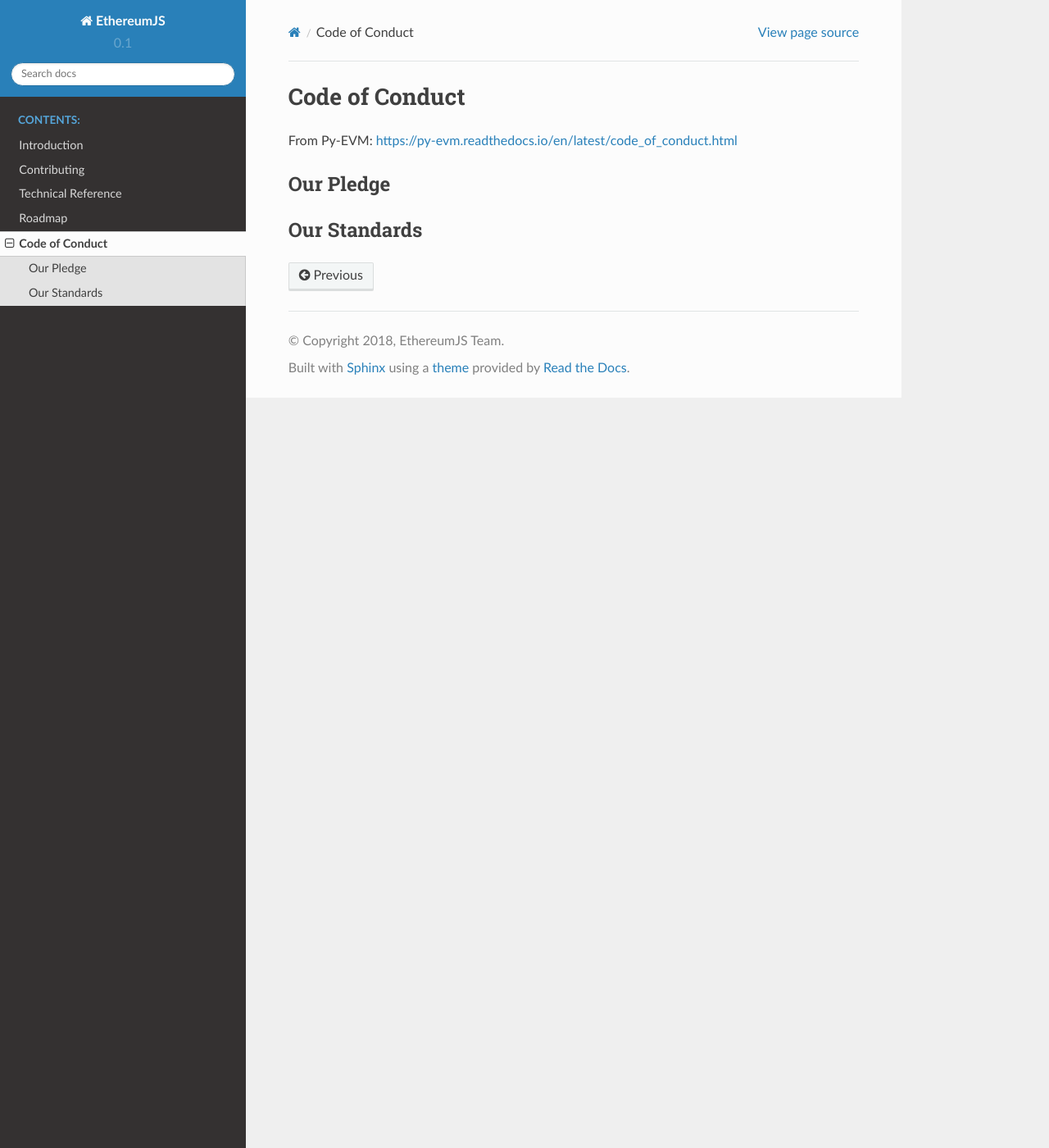
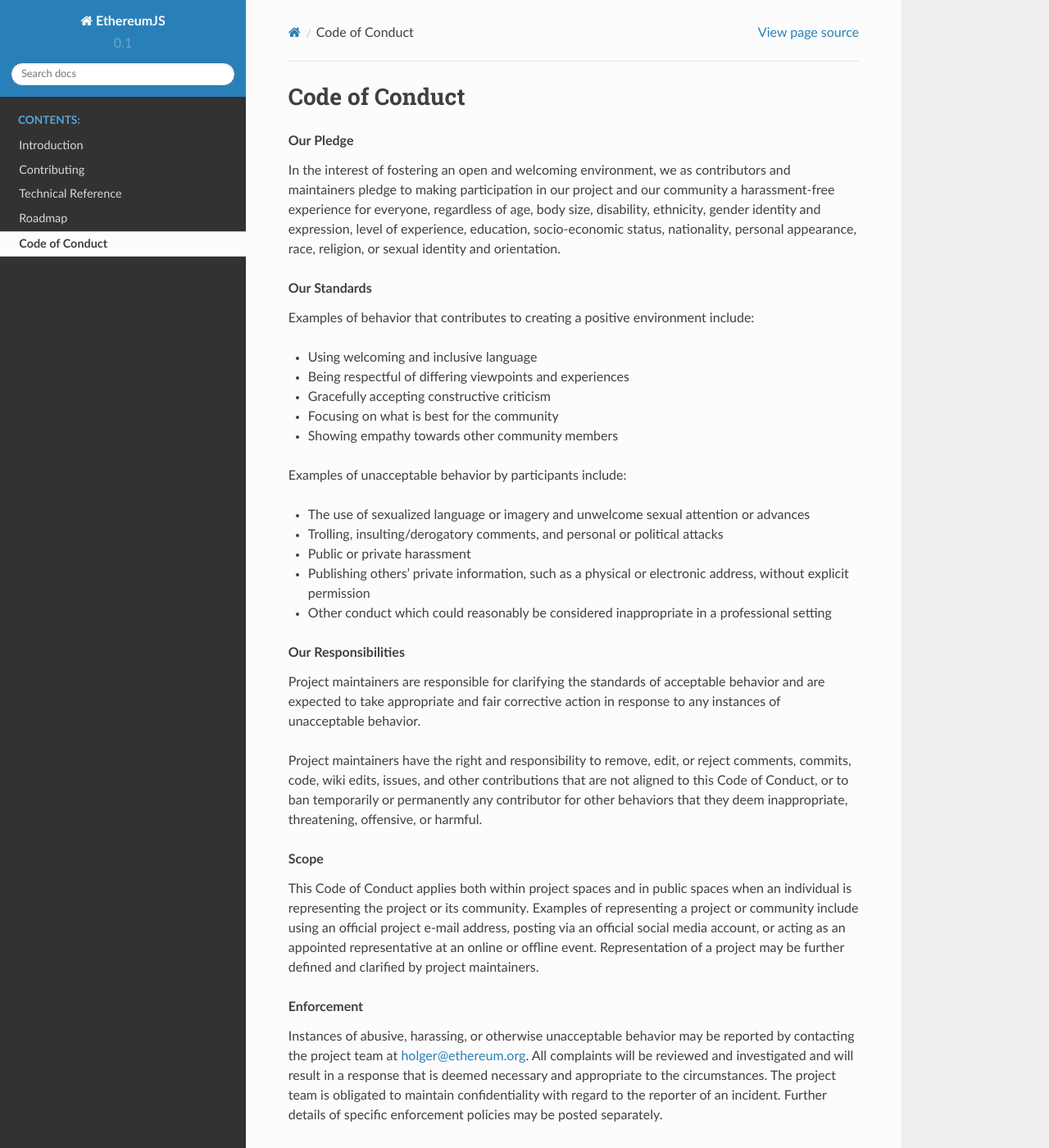
Before and after one commit to ethereumjs/organization, a Sphinx documentation site: the page built from docs/code_of_conduct.rst, in a window 1280 px wide and 1400 px high. Shown: the whole window at 82% size. Built offline with Sphinx 7.4.7 and the Read the Docs theme 2.0.0, drawn with Linux system fonts in a browser that asks for light colours; some of the changed text lies outside the part shown.

```diff
--- a/docs/code_of_conduct.rst
+++ b/docs/code_of_conduct.rst
@@ -1,12 +1,75 @@
+.. _code_of_conduct:
+
 ===============
 Code of Conduct
 ===============
 
-From Py-EVM: https://py-evm.readthedocs.io/en/latest/code_of_conduct.html
+.. rubric:: Our Pledge
 
-Our Pledge
-==========
+In the interest of fostering an open and welcoming environment, we as
+contributors and maintainers pledge to making participation in our project and
+our community a harassment-free experience for everyone, regardless of age, body
+size, disability, ethnicity, gender identity and expression, level of experience,
+education, socio-economic status, nationality, personal appearance, race,
+religion, or sexual identity and orientation.
 
+.. rubric:: Our Standards
 
-Our Standards
-=============
+Examples of behavior that contributes to creating a positive environment
+include:
+
+* Using welcoming and inclusive language
+* Being respectful of differing viewpoints and experiences
+* Gracefully accepting constructive criticism
+* Focusing on what is best for the community
+* Showing empathy towards other community members
+
+Examples of unacceptable behavior by participants include:
+
+* The use of sexualized language or imagery and unwelcome sexual attention or
+  advances
+* Trolling, insulting/derogatory comments, and personal or political attacks
+* Public or private harassment
+* Publishing others' private information, such as a physical or electronic
+  address, without explicit permission
+* Other conduct which could reasonably be considered inappropriate in a
+  professional setting
+
+.. rubric:: Our Responsibilities
+
+Project maintainers are responsible for clarifying the standards of acceptable
+behavior and are expected to take appropriate and fair corrective action in
+response to any instances of unacceptable behavior.
+
+Project maintainers have the right and responsibility to remove, edit, or
+reject comments, commits, code, wiki edits, issues, and other contributions
+that are not aligned to this Code of Conduct, or to ban temporarily or
+permanently any contributor for other behaviors that they deem inappropriate,
+threatening, offensive, or harmful.
+
+.. rubric:: Scope
+
+This Code of Conduct applies both within project spaces and in public spaces
+when an individual is representing the project or its community. Examples of
+representing a project or community include using an official project e-mail
+address, posting via an official social media account, or acting as an appointed
+representative at an online or offline event. Representation of a project may be
+further defined and clarified by project maintainers.
+
+.. rubric:: Enforcement
+
+Instances of abusive, harassing, or otherwise unacceptable behavior may be
+reported by contacting the project team at holger@ethereum.org. All
+complaints will be reviewed and investigated and will result in a response that
+is deemed necessary and appropriate to the circumstances. The project team is
+obligated to maintain confidentiality with regard to the reporter of an incident.
+Further details of specific enforcement policies may be posted separately.
+
+Project maintainers who do not follow or enforce the Code of Conduct in good
+faith may face temporary or permanent repercussions as determined by other
+members of the project's leadership.
+
+.. rubric:: Attribution
+
+This Code of Conduct is adapted from the `Contributor Covenant <https://www.contributor-covenant.org>`_, version 1.4,
+available at https://www.contributor-covenant.org/version/1/4/code-of-conduct.html
```
Also changed, not shown: docs/contributing.rst (+57 -18 lines), docs/introduction.rst (+5 -2 lines), docs/technical.rst (+14 -0 lines).
